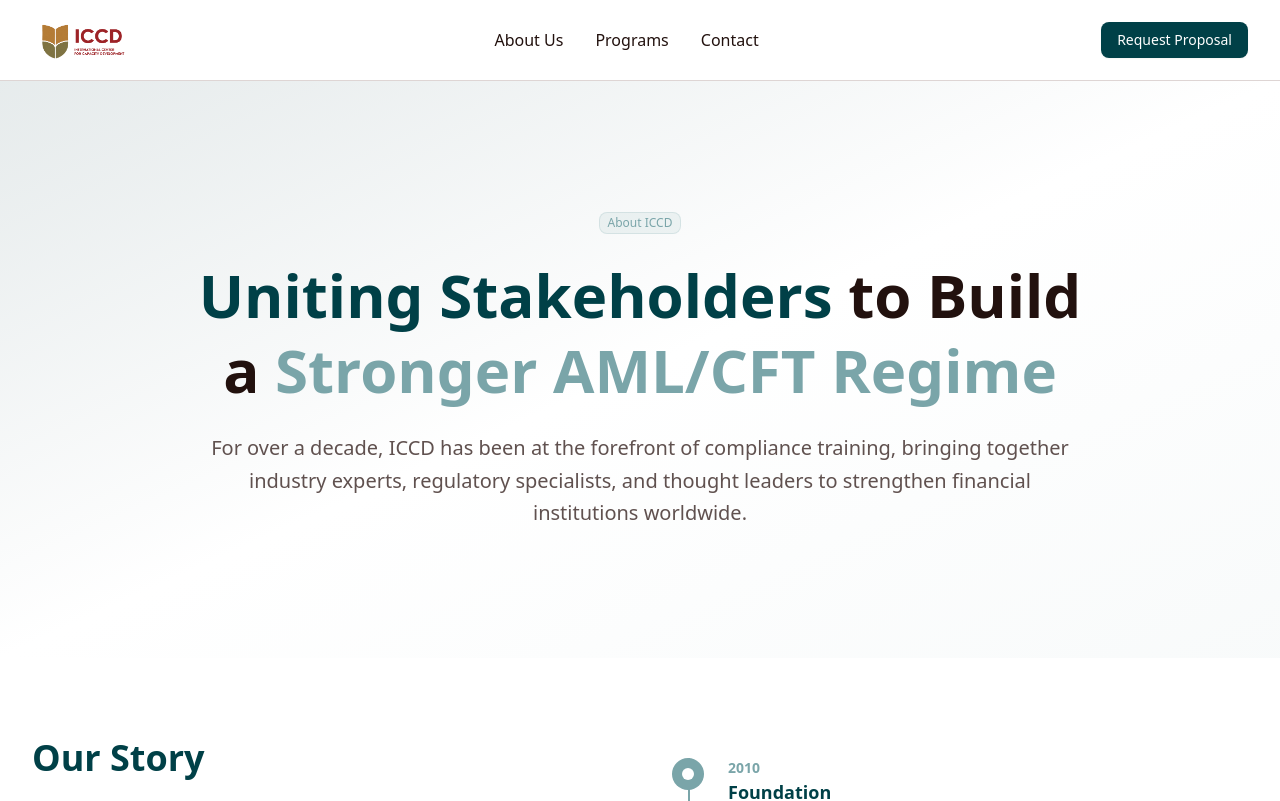
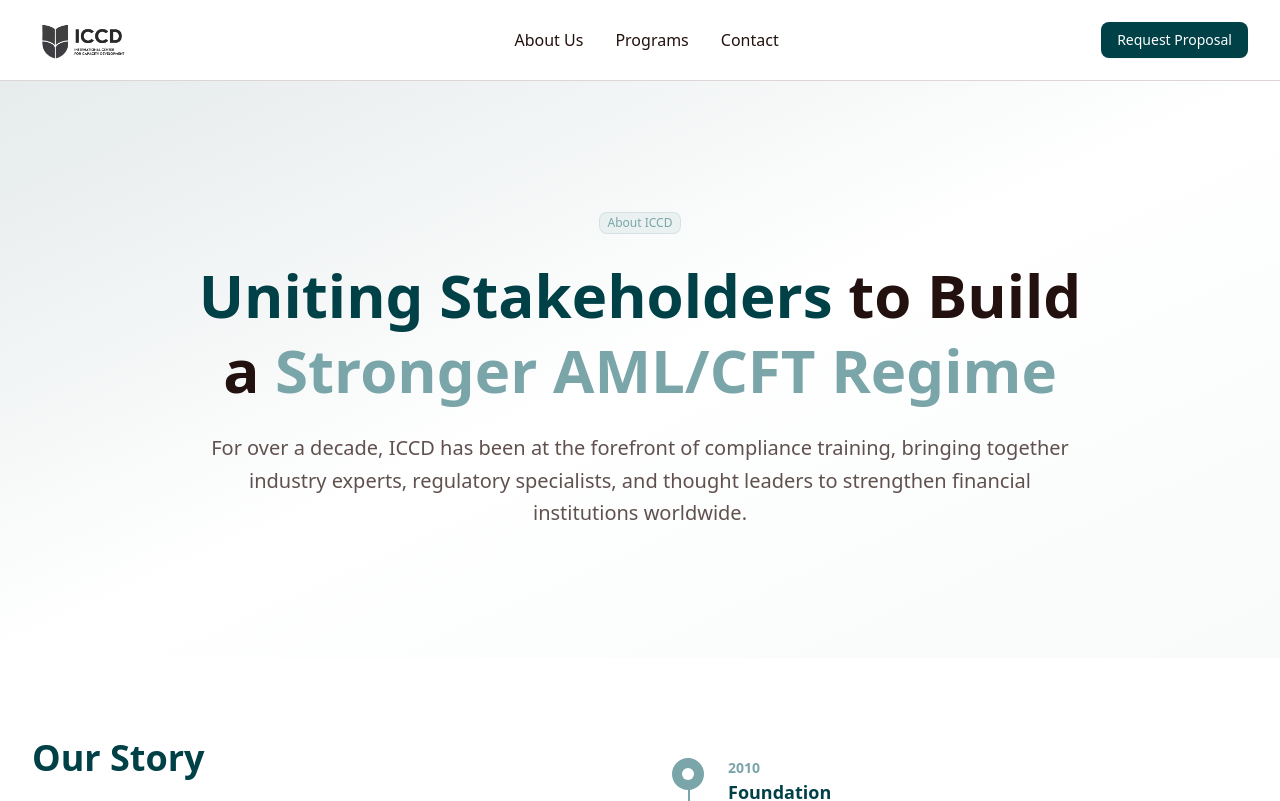
Before and after one commit to saran-adhikari/iccd, a Next.js app: page /about in a window 1280 px wide. Shown: the top 801 px of the page. Built offline with nearby package versions, Linux system fonts and the light colour scheme.

Commit message:
logo changes

```diff
--- a/src/app-components/header.tsx
+++ b/src/app-components/header.tsx
@@ -27,16 +27,16 @@ export function Header() {
           {/* Logo */}
           <div className="flex-shrink-0">
             <Link href="/" className="flex items-center">
-              <div className="w-30 h-30 bg-none rounded-lg flex items-center">
+              <div className="w-40 h-30 bg-none rounded-lg flex items-center">
                 <Image
-                    src="/Images/Logo/1.png" // update with your logo path
+                    src="/Images/Logo/2.png" // update with your logo path
                     alt="ICCD Logo"
                     width={100}
                     height={100}
                     className="object-contain"
                   />
               </div>
-              {/* <div className="ml-3">
+              {/* <div className="ml">
                 <div className="text-xl font-bold text-primary">ICCD</div>
                 <div className="text-xs text-muted-foreground">International Centre for Compliance & Development</div>
               </div> */}
```
